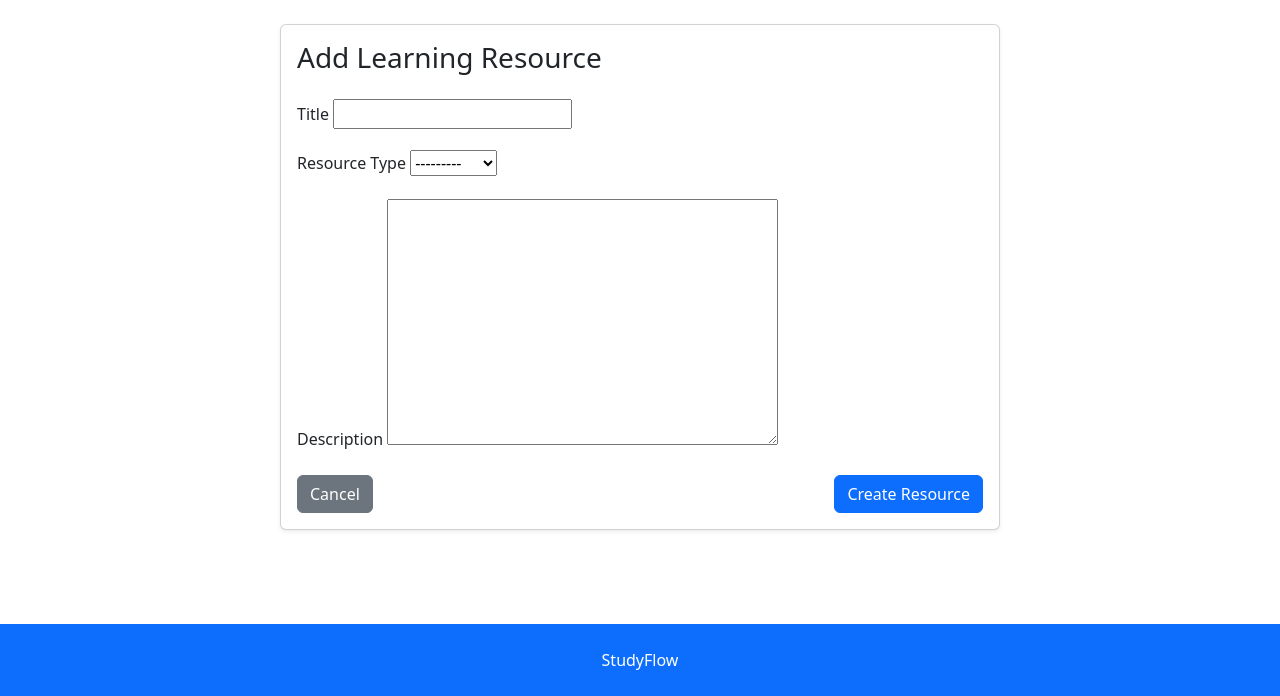
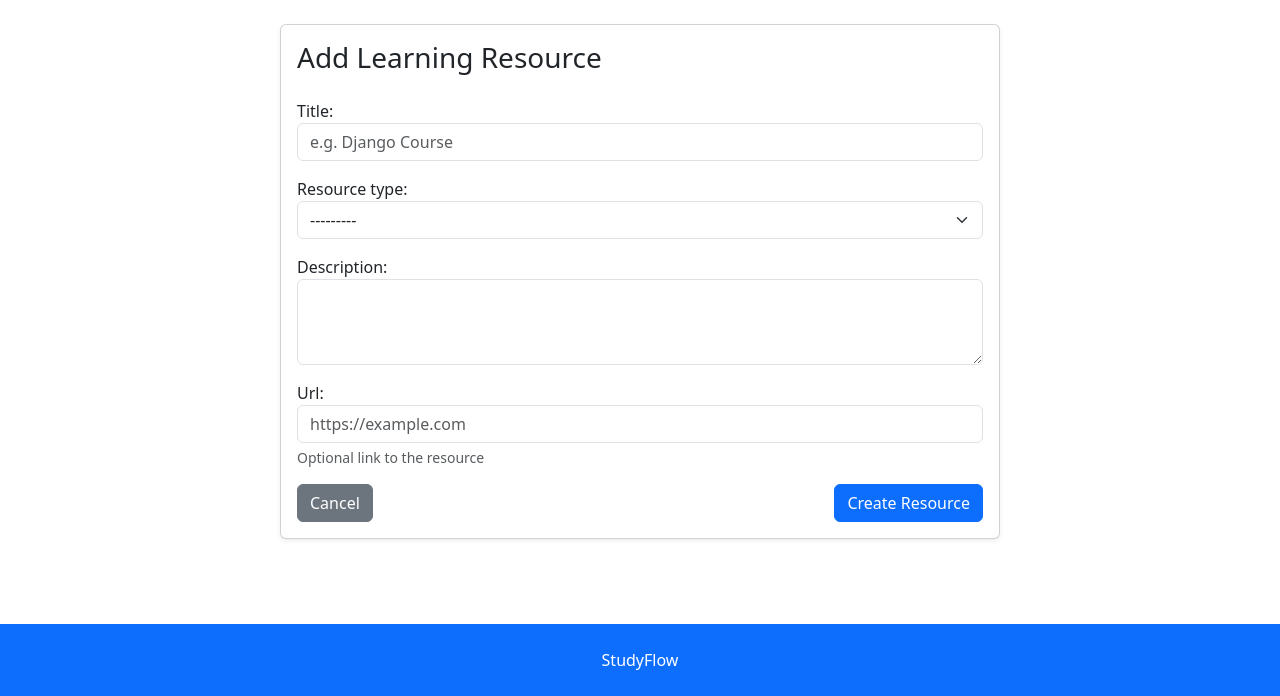
Before and after one commit to samiul40/studyflow, a Django app: page /learning/create/ in a window 1280 px wide. Shown: the part 104-800 px from the top of the page. Run offline with Django 5.2, Linux system fonts and the light colour scheme; the visitor is signed in with stand-in values (Sample User, id 1); some libraries are stand-ins or nearby versions.

Commit message:
added in url and form validation

```diff
--- a/web/learning/forms.py
+++ b/web/learning/forms.py
@@ -7,10 +7,29 @@ from .models.learning_unit import LearningUnit
 class LearningResourceForm(forms.ModelForm):
     class Meta:
         model = LearningResource
-        fields = ["title", "resource_type", "description"]
+        fields = ["title", "resource_type", "description", "url"]
+
+        widgets = {
+            "title": forms.TextInput(
+                attrs={"class": "form-control", "placeholder": "e.g. Django Course"}
+            ),
+            "resource_type": forms.Select(attrs={"class": "form-select"}),
+            "description": forms.Textarea(attrs={"class": "form-control", "rows": 3}),
+            "url": forms.URLInput(
+                attrs={"class": "form-control", "placeholder": "https://example.com"}
+            ),
+        }
 
 
 class LearningUnitForm(forms.ModelForm):
     class Meta:
         model = LearningUnit
-        fields = ["title", "order", "duration_minutes", "notes"]
+        fields = ["title", "duration_minutes", "notes"]
+
+        widgets = {
+            "title": forms.TextInput(attrs={"class": "form-control"}),
+            "duration_minutes": forms.NumberInput(
+                attrs={"class": "form-control", "placeholder": "e.g. 15"}
+            ),
+            "notes": forms.Textarea(attrs={"class": "form-control", "rows": 3}),
+        }
--- a/web/learning/models/learning_resource.py
+++ b/web/learning/models/learning_resource.py
@@ -19,6 +19,7 @@ class LearningResource(models.Model):
     title = models.CharField(max_length=255)
     resource_type = models.CharField(max_length=50, choices=RESOURCE_TYPES)
     description = models.TextField(blank=True)
+    url = models.URLField(blank=True, help_text="Optional link to the resource")
     created_at = models.DateTimeField(auto_now_add=True)
     updated_at = models.DateTimeField(auto_now=True)
 
--- a/web/learning/templates/resources/resource_detail.html
+++ b/web/learning/templates/resources/resource_detail.html
@@ -59,6 +59,12 @@
           <p class="mt-3 text-muted">
             {{ resource.description }}
           </p>
+          {% endif %}
+
+          {% if resource.url %}
+          <a href="{{ resource.url }}" target="_blank" class="btn btn-primary mt-2">
+            Open Resource
+          </a>
           {% endif %}
 
         </div>
--- a/web/learning/templates/resources/resource_form.html
+++ b/web/learning/templates/resources/resource_form.html
@@ -61,20 +61,16 @@ Add Resource
           <form method="post">
             {% csrf_token %}
 
-            <div class="mb-3">
-              <label class="form-label">Title</label>
-              {{ form.title }}
+            {% if form.errors %}
+            <div class="alert alert-danger">
+              Please fix the errors below.
             </div>
+            {% endif %}
 
-            <div class="mb-3">
-              <label class="form-label">Resource Type</label>
-              {{ form.resource_type }}
-            </div>
-
-            <div class="mb-3">
-              <label class="form-label">Description</label>
-              {{ form.description }}
-            </div>
+            {% include "components/_form_field.html" with field=form.title %}
+            {% include "components/_form_field.html" with field=form.resource_type %}
+            {% include "components/_form_field.html" with field=form.description %}
+            {% include "components/_form_field.html" with field=form.url %}
 
             <div class="d-flex justify-content-between">
 
--- /dev/null
+++ b/web/templates/components/_form_field.html
@@ -0,0 +1,17 @@
+<div class="mb-3">
+  {{ field.label_tag }}
+
+  {{ field }}
+
+  {% if field.help_text %}
+  <div class="form-text">
+    {{ field.help_text }}
+  </div>
+  {% endif %}
+
+  {% if field.errors %}
+  <div class="text-danger small">
+    {{ field.errors }}
+  </div>
+  {% endif %}
+</div>
```
Also changed, not shown: web/learning/migrations/0005_learningresource_url.py (added), web/learning/migrations/0006_alter_learningresource_url.py (added).
